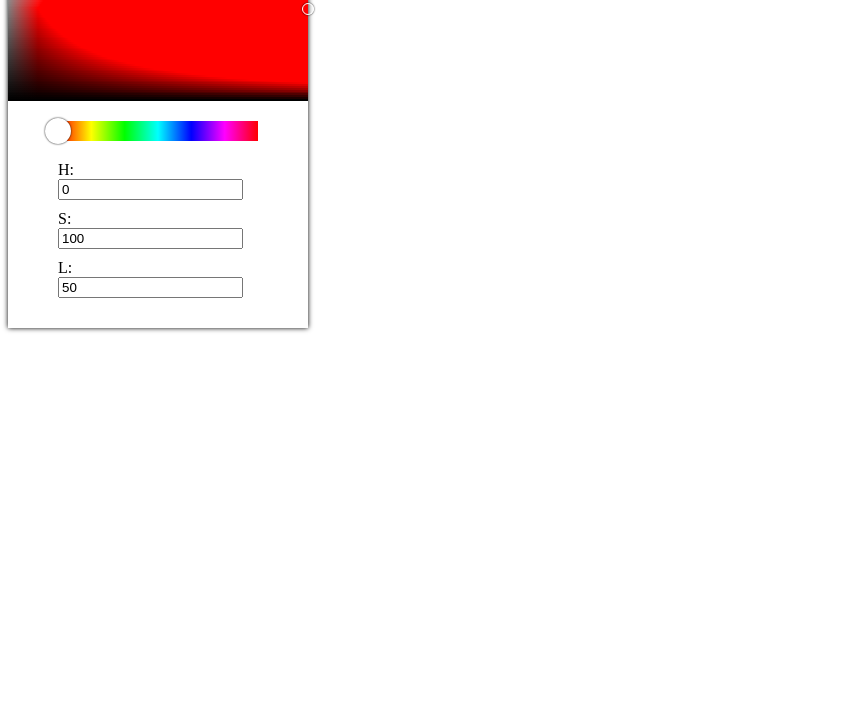
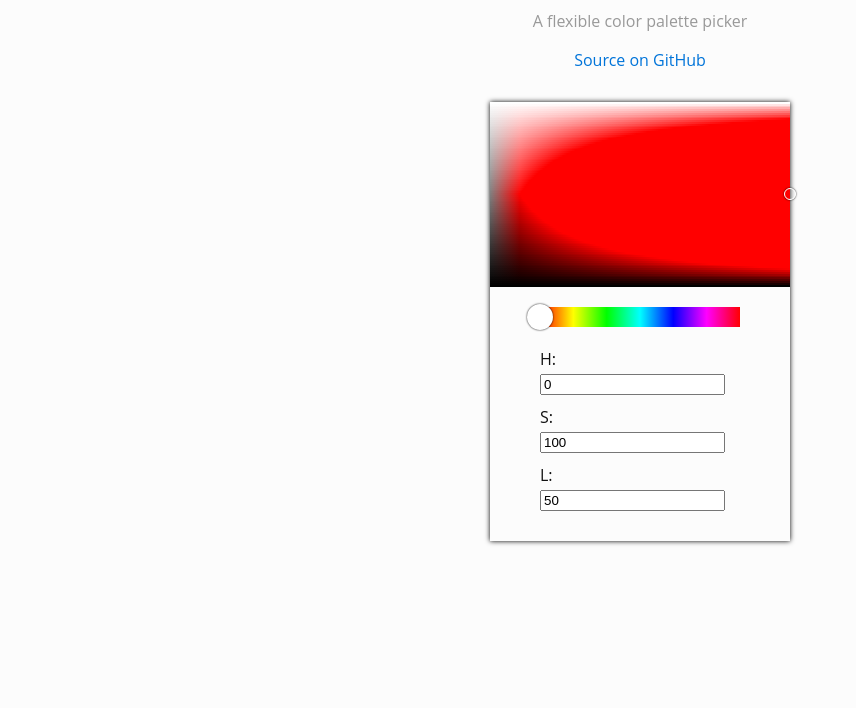
Before and after one commit to escX/color-palette-picker, a website built with webpack: page examples/index.html in a window 1280 px wide. Shown: the part 92-800 px from the top of the page, without its empty margins (0-856 px from the left). Built offline with nearby package versions, Linux system fonts and the light colour scheme.

Commit message:
improve example

```diff
--- a/examples/index.html
+++ b/examples/index.html
@@ -4,12 +4,91 @@
   <meta charset="UTF-8">
   <meta name="viewport" content="width=device-width, initial-scale=1.0">
   <meta http-equiv="X-UA-Compatible" content="ie=edge">
-  <title>color-palette-picker</title>
+  <title></title>
   <style>
-    #palette {
+    html {
+      height: 100%;
+    }
+
+    body {
+      height: 100%;
+      margin: 0;
+      font-family: 'Open Sans', 'Helvetica Neue', Helvetica, Arial, sans-serif;
+      font-size: 16px;
+      line-height: 1.5;
+      color: #111;
+      background-color: #fcfcfc;
+      -webkit-font-smoothing: antialiased;
+      -moz-osx-font-smoothing: grayscale;
+    }
+
+    *,
+    ::before,
+    ::after {
+      box-sizing: border-box;
+    }
+
+    p {
+      margin: 0;
+    }
+
+    a {
+      background-color: transparent;
+      text-decoration: none;
+      color: #0074d9;
+    }
+
+    a:focus,
+    a:hover {
+      color: #0059a6;
+    }
+
+    a:active,
+    a:hover {
+      outline: 0;
+    }
+
+    pre {
+      border-radius: 3px;
+      font-family: SFMono-Regular, Consolas, Liberation Mono, Menlo, Courier, monospace;
+      font-size: 85%;
+      line-height: 1.45;
+      overflow: auto;
+      padding: 16px;
+      margin: 0;
+      word-break: normal;
+    }
+
+    .main {
+      width: 560px;
+      margin: 0 auto;
+    }
+
+    .header {
+      text-align: center;
+      padding: 10px 0 30px;
+    }
+
+    .title {
+      color: #333;
+    }
+
+    .desc {
+      color: #999;
+      word-break: break-word;
+    }
+
+    .repository {
+      display: block;
+      margin-top: 15px;
+    }
+  </style>
+  <style>
+    #app {
       width: 300px;
       padding-bottom: 20px;
       box-shadow: 0 0 5px 0 #000;
+      margin: 0 auto;
     }
     .bar-range {
       margin: 20px auto;
@@ -25,39 +104,28 @@
       display: inline-block;
     }
   </style>
-</head>
+<link rel="shortcut icon" href="favicon.ico"></head>
 <body>
-  <div id="palette">
+  <div class="main">
+    <div class="header">
+      <h1 class="title">color-palette-picker</h1>
+      <p class="desc">A flexible color palette picker</p>
+      <a class="repository" href="https://github.com/escX/color-palette-picker.git">Source on GitHub</a>
+    </div>
+    <div id="app">
       <div id="form">
         <div class="formItem">
           <label for="color_h">H:</label>
-        <input
-          type="number"
-          name="color_h"
-          id="color_h"
-          value="0"
-          data-type="h"
-          oninput="utils.colorChange(this)">
+          <input type="number" name="color_h" id="color_h" value="0" data-type="h" oninput="utils.colorChange(this)">
         </div>
         <div class="formItem">
           <label for="color_s">S:</label>
-        <input
-          type="number"
-          name="color_s"
-          id="color_s"
-          value="100"
-          data-type="s"
-          oninput="utils.colorChange(this)">
+          <input type="number" name="color_s" id="color_s" value="100" data-type="s" oninput="utils.colorChange(this)">
         </div>
         <div class="formItem">
           <label for="color_l">L:</label>
-        <input
-          type="number"
-          name="color_l"
-          id="color_l"
-          value="50"
-          data-type="l"
-          oninput="utils.colorChange(this)">
+          <input type="number" name="color_l" id="color_l" value="50" data-type="l" oninput="utils.colorChange(this)">
+        </div>
       </div>
     </div>
   </div>
--- a/examples/main.js
+++ b/examples/main.js
@@ -95,7 +95,7 @@ window["utils"] =
 /***/ (function(module, __webpack_exports__, __webpack_require__) {
 
 "use strict";
-eval("__webpack_require__.r(__webpack_exports__);\n/* harmony export (binding) */ __webpack_require__.d(__webpack_exports__, \"colorChange\", function() { return colorChange; });\n/* harmony import */ var _src_index__WEBPACK_IMPORTED_MODULE_0__ = __webpack_require__(/*! ../../src/index */ \"./src/index.js\");\n\nvar instance = new _src_index__WEBPACK_IMPORTED_MODULE_0__[\"default\"]({\n  colorRange: function colorRange(color) {\n    for (var i in color) {\n      var input = document.getElementById('color_' + i);\n\n      if (input) {\n        input.value = color[i];\n      }\n    }\n  }\n});\nvar panel = instance.create('panel');\nvar bar = instance.create('bar');\ndocument.getElementById('palette').prepend(bar);\ndocument.getElementById('palette').prepend(panel);\nvar colorChange = function colorChange(target) {\n  var type = target.dataset.type;\n  var value = target.value;\n\n  switch (type) {\n    case 'h':\n      if (Number(value) > 360) {\n        target.value = 360;\n      } else if (Number(value) < 0) {\n        target.value = 0;\n      }\n\n      break;\n\n    default:\n      if (Number(value) > 100) {\n        target.value = 100;\n      } else if (Number(value) < 0) {\n        target.value = 0;\n      }\n\n  }\n\n  var color = {};\n  color[type] = value;\n  instance.set(color);\n};\n\n//# sourceURL=webpack://utils/./examples/src/index.js?");
+eval("__webpack_require__.r(__webpack_exports__);\n/* harmony export (binding) */ __webpack_require__.d(__webpack_exports__, \"colorChange\", function() { return colorChange; });\n/* harmony import */ var _src_index__WEBPACK_IMPORTED_MODULE_0__ = __webpack_require__(/*! ../../src/index */ \"./src/index.js\");\n\nvar instance = new _src_index__WEBPACK_IMPORTED_MODULE_0__[\"default\"]({\n  colorRange: function colorRange(color) {\n    for (var i in color) {\n      var input = document.getElementById('color_' + i);\n\n      if (input) {\n        input.value = color[i];\n      }\n    }\n  }\n});\nvar panel = instance.create('panel');\nvar bar = instance.create('bar');\ndocument.getElementById('app').prepend(bar);\ndocument.getElementById('app').prepend(panel);\nvar colorChange = function colorChange(target) {\n  var type = target.dataset.type;\n  var value = target.value;\n\n  switch (type) {\n    case 'h':\n      if (Number(value) > 360) {\n        target.value = 360;\n      } else if (Number(value) < 0) {\n        target.value = 0;\n      }\n\n      break;\n\n    default:\n      if (Number(value) > 100) {\n        target.value = 100;\n      } else if (Number(value) < 0) {\n        target.value = 0;\n      }\n\n  }\n\n  var color = {};\n  color[type] = value;\n  instance.set(color);\n};\n\n//# sourceURL=webpack://utils/./examples/src/index.js?");
 
 /***/ }),
 
--- a/examples/src/index.js
+++ b/examples/src/index.js
@@ -13,8 +13,8 @@
 const panel = instance.create('panel');
 const bar = instance.create('bar');
 
-document.getElementById('palette').prepend(bar);
-document.getElementById('palette').prepend(panel);
+document.getElementById('app').prepend(bar);
+document.getElementById('app').prepend(panel);
 
 export const colorChange = function (target) {
   const type = target.dataset.type;
--- a/package.json
+++ b/package.json
@@ -1,6 +1,6 @@
 {
   "name": "color-palette-picker",
-  "version": "1.1.2",
+  "version": "1.1.3",
   "description": "A flexible color palette picker",
   "main": "dist/color-palette-picker.js",
   "scripts": {
--- a/webpack.dev.js
+++ b/webpack.dev.js
@@ -3,6 +3,7 @@ const HtmlWebpackPlugin = require('html-webpack-plugin');
 const CleanWebpackPlugin = require('clean-webpack-plugin');
 const merge = require('webpack-merge');
 const common = require('./webpack.common.js');
+const {name, description} = require('./package');
 
 module.exports = merge(common, {
   mode: 'development',
@@ -18,8 +19,11 @@ module.exports = merge(common, {
       cleanOnceBeforeBuildPatterns: ['*', '!src']
     }),
     new HtmlWebpackPlugin({
+      title: name,
+      desc: description,
+      repository: `https://github.com/escX/${name}.git`,
       template: './examples/src/index.html',
-      title: 'template'
+      favicon: './examples/src/favicon.ico'
     })
   ]
 });
```
Also changed, not shown: examples/src/index.html (+92 -24 lines), README.md, dist/color-palette-picker.js, examples/favicon.ico (added), examples/src/favicon.ico (added). Lines whose indentation alone changed are shown as unchanged.
